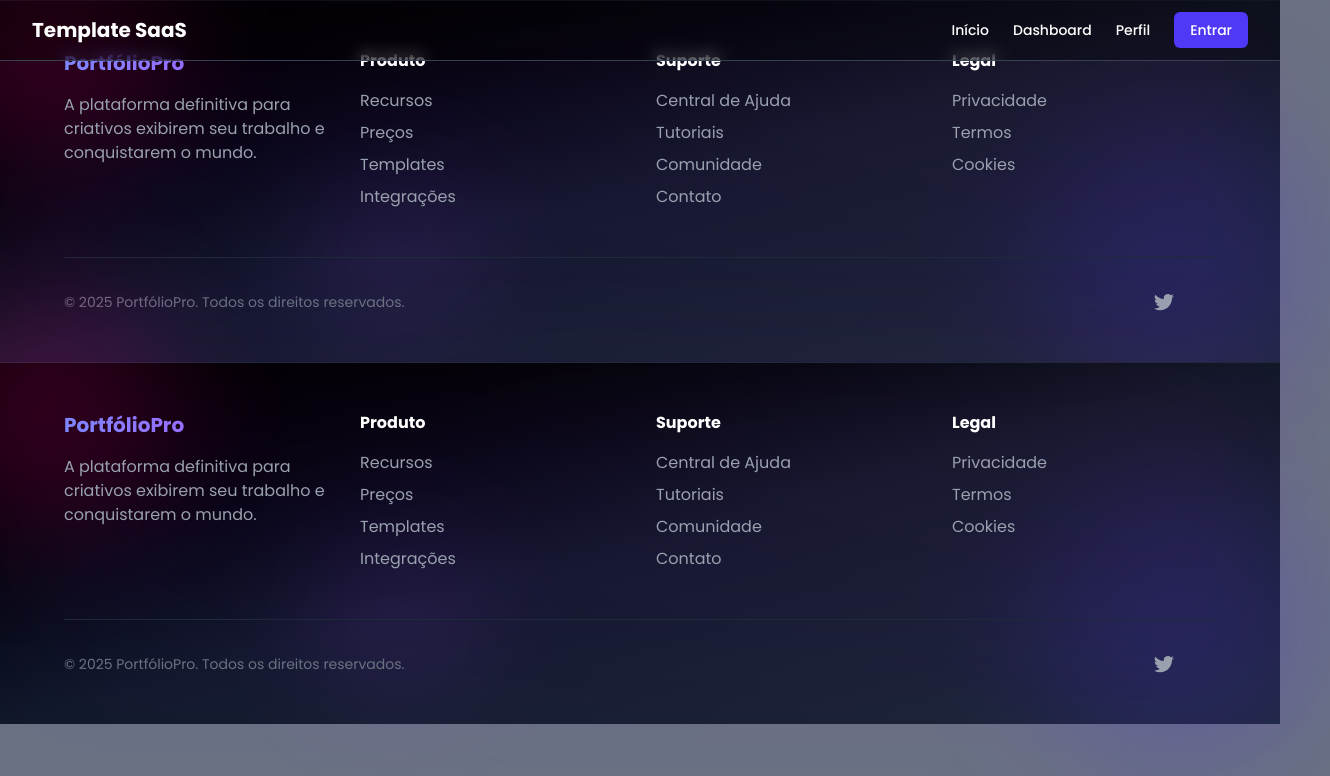
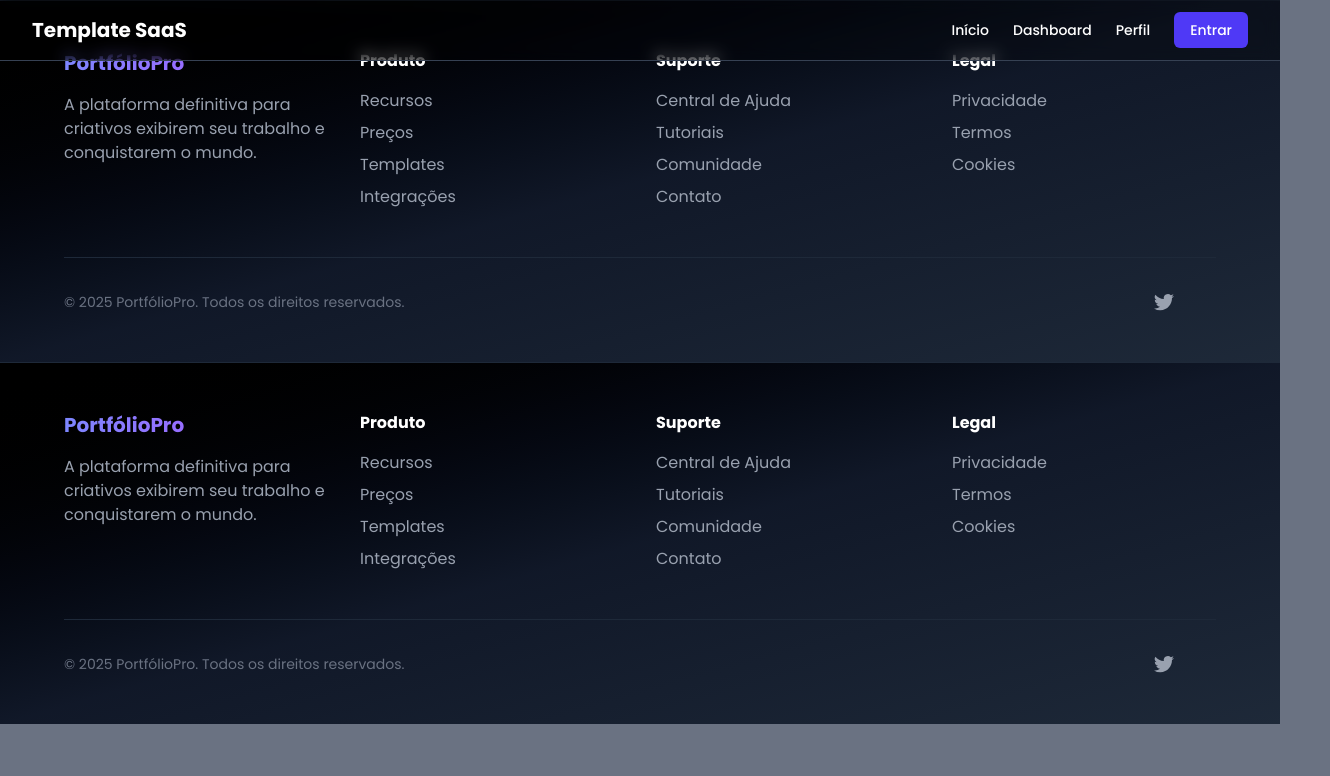
Before and after one commit to vitorbmulford/template-saas, a Next.js app: page /components/Footer in a window 1280 px wide. Shown: the top 776 px of the page, 1330 px wide, since content can reach past the window. Built offline with nearby package versions, Linux system fonts and the light colour scheme; no server answers.

Commit message:
arrumando footer

```diff
--- a/src/app/components/Footer/page.tsx
+++ b/src/app/components/Footer/page.tsx
@@ -5,11 +5,6 @@ import Link from "next/link";
 export default function Footer() {
     return (
         <footer className="py-12 px-6 border-t border-gray-800 relative z-10 bg-gradient-to-br from-black via-gray-900 to-gray-800 text-white">
-            <div className="absolute inset-0 bg-gradient-to-tr from-indigo-800/15 via-purple-700/15 to-pink-600/15 opacity-40 blur-3xl pointer-events-none z-0" />
-            <div className="absolute bottom-[-50px] right-[-50px] w-[300px] h-[300px] bg-indigo-700 rounded-full blur-3xl opacity-20 pointer-events-none" />
-            <div className="absolute top-[-80px] left-[-80px] w-[250px] h-[250px] bg-pink-600 rounded-full blur-3xl opacity-20 pointer-events-none" />
-            <div className="absolute top-1/2 left-1/4 w-[150px] h-[150px] bg-purple-500 rounded-full blur-3xl opacity-15 pointer-events-none" />
-
             <div className="relative z-10 max-w-6xl mx-auto grid grid-cols-1 md:grid-cols-4 gap-8">
                 <div>
                     <h3 className="text-xl font-bold mb-4 bg-gradient-to-r from-indigo-400 to-purple-500 bg-clip-text text-transparent">PortfólioPro</h3>
```
